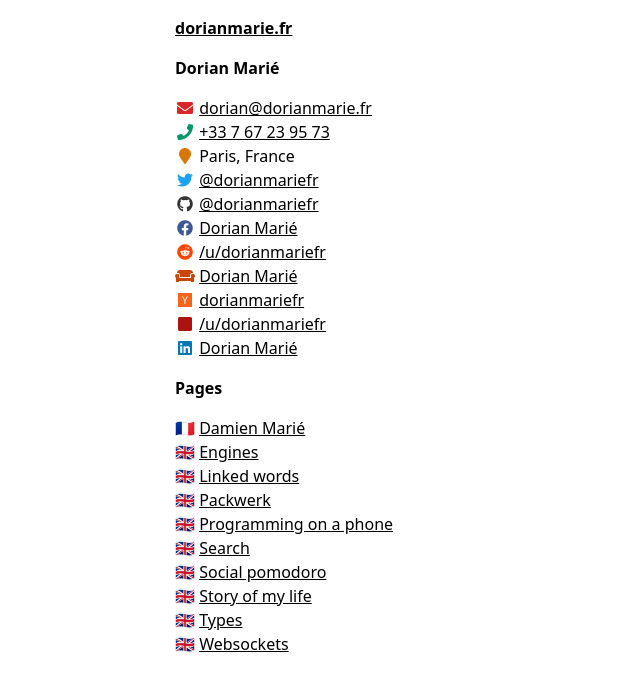
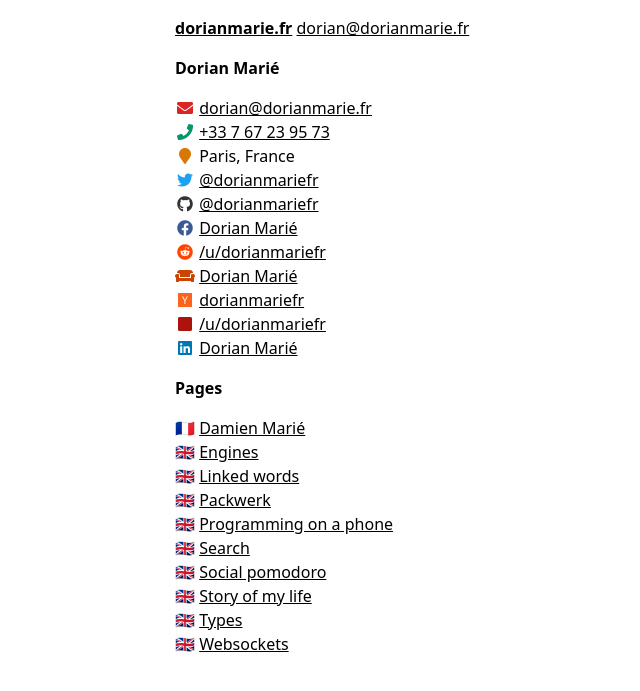
Before and after one commit to dorianmariefr/dorianmarie.fr-old, a Jekyll site: the page built from index.md, in a window 1280 px wide. Shown: the top 691 px of the page, without its empty margins (257-897 px from the left). Built offline with Jekyll 4.4.1, drawn with Linux system fonts in a browser that asks for light colours; our own code applies the rules of GitHub Pages for plain Markdown files.

Commit message:
add email at top

```diff
--- a/_layouts/default.html
+++ b/_layouts/default.html
@@ -9,14 +9,13 @@
     <link rel="stylesheet" href="https://cdnjs.cloudflare.com/ajax/libs/font-awesome/5.15.3/css/all.min.css" integrity="sha512-iBBXm8fW90+nuLcSKlbmrPcLa0OT92xO1BIsZ+ywDWZCvqsWgccV3gFoRBv0z+8dLJgyAHIhR35VZc2oM/gI1w==" crossorigin="anonymous" referrerpolicy="no-referrer" />
   </head>
   <body class="max-w-md mx-auto p-4">
-    <h1>
-      <a href="/">
-        dorianmarie.fr
-      </a>
-    </h1>
-    <h2>
-      {{ page.title }}
-    </h2>
+    <div>
+      <h1 class="inline-block">
+        <a href="/">dorianmarie.fr</a>
+      </h1>
+      <a href="mailto:dorian@dorianmarie.fr">dorian@dorianmarie.fr</a>
+    </div>
+    <h2>{{ page.title }}</h2>
     {{ content }}
   </body>
 </html>
```
